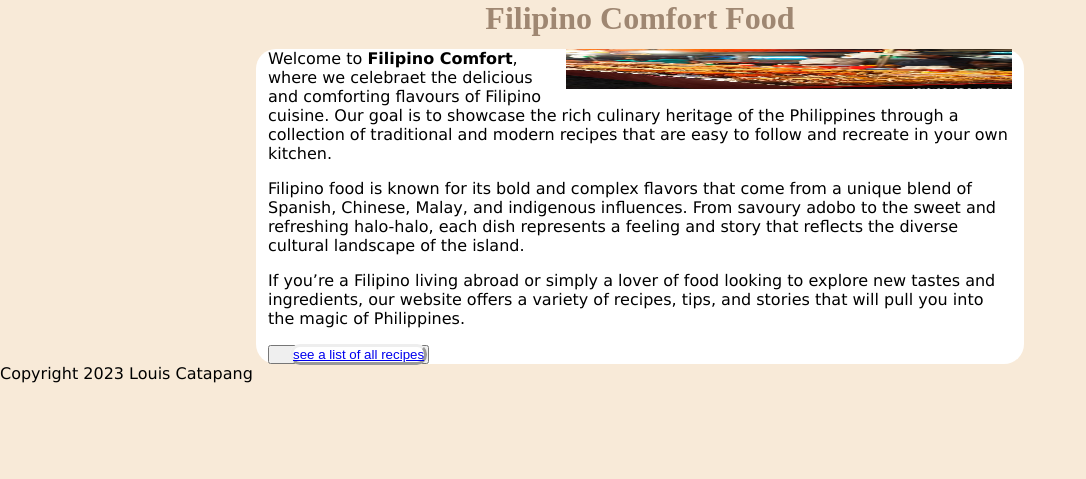
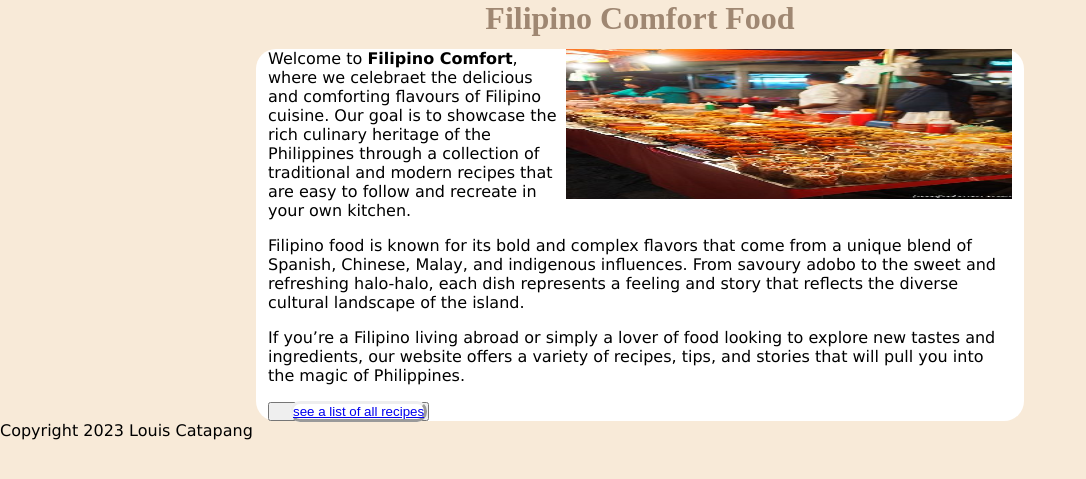
Before and after one commit to Loohwis/Recipe1, a Jekyll site: the page built from home/index.md, in a window 1280 px wide. Shown: the top 479 px of the page, without its empty margins (0-1086 px from the left). Built offline with Jekyll 4.4.1, drawn with Linux system fonts in a browser that asks for light colours.

Commit message:
Update recipes.css

```diff
--- a/styles/recipes.css
+++ b/styles/recipes.css
@@ -30,7 +30,7 @@ h2 {
 }
 
 .cover {
- height: 40px;
+ height: 150px;
 }
 
 h1,h2 {
```
